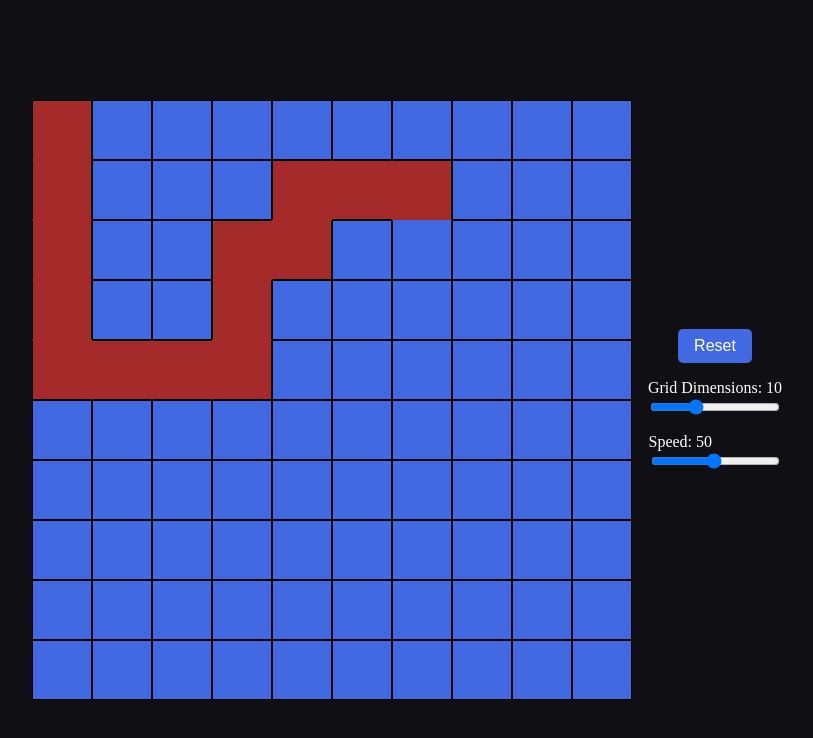
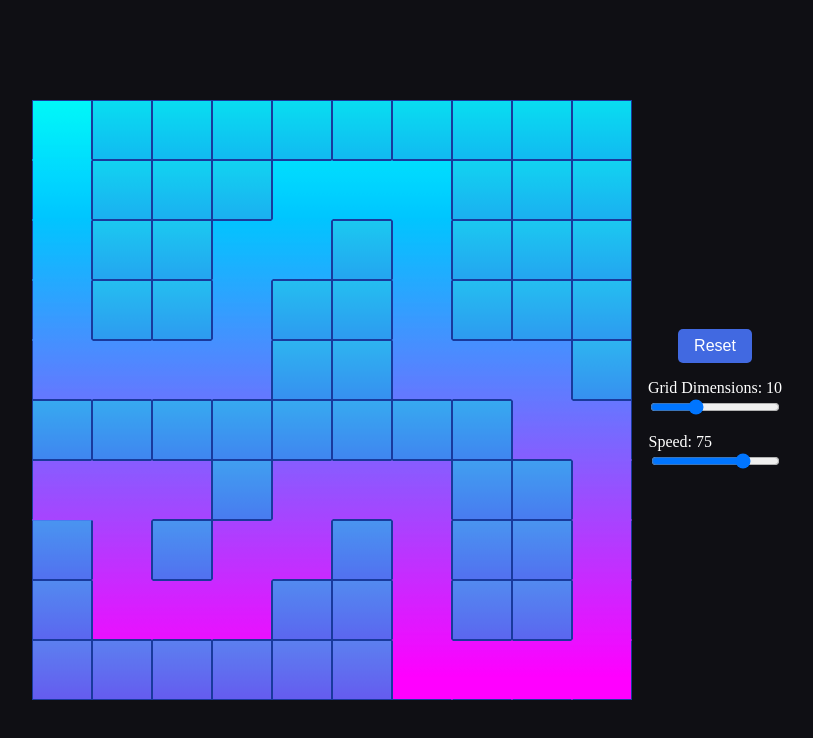
Before and after one commit to johnrdoty92/maze-generator, a React (Vite) app: page / in a window 1280 px wide. Shown: the top 738 px of the page, without its empty margins (233-1046 px from the left). Built offline with nearby package versions, Linux system fonts and the light colour scheme.

Commit message:
change styles

```diff
--- a/src/App.css
+++ b/src/App.css
@@ -1,5 +1,8 @@
 :root {
   --border-width: 1px;
+  --border-color: rgb(25, 58, 157);
+  --cell-bg: linear-gradient(rgba(0, 217, 255, 0.5), rgba(0, 166, 255, 0.5));
+  --grid-bg: linear-gradient(rgb(17, 226, 226),rgb(202, 17, 223));
 }
 
 .container {
@@ -53,6 +56,7 @@
   aspect-ratio: 1 / 1;
   display: flex;
   flex-direction: column;
+  background: var(--grid-bg);
 }
 
 .row {
@@ -67,16 +71,17 @@
   display: grid;
   place-items: center;
   font-size: clamp(8px, 1em, 14px);
-  background-color:royalblue;
+  background: var(--cell-bg);
   border-collapse: collapse;
-  border-top: var(--border-width) solid black;
-  border-left: var(--border-width) solid black;
-  border-right: var(--border-width) solid black;
-  border-bottom: var(--border-width) solid black;
+  border-top: var(--border-width) solid var(--border-color);
+  border-left: var(--border-width) solid var(--border-color);
+  border-right: var(--border-width) solid var(--border-color);
+  border-bottom: var(--border-width) solid var(--border-color);
 }
 
 .visited {
-  background-color: brown;
+  background: none;
+  backdrop-filter: saturate(1.5);
 }
 
 .top {
--- a/src/App.tsx
+++ b/src/App.tsx
@@ -40,15 +40,15 @@ const getNextDirection = (currentCell: [number, number], nextCell: [number, numb
 const sleep = (ms: number) => new Promise(resolve => setTimeout(resolve, ms))
 
 const interpolateDelay = (speed: number) => {
-  const SLOWEST_SPEED_IN_MS = 750;
-  const FASTEST_SPEED_IN_MS = 10;
+  const SLOWEST_SPEED_IN_MS = 500;
+  const FASTEST_SPEED_IN_MS = 5;
   const increments = (FASTEST_SPEED_IN_MS - SLOWEST_SPEED_IN_MS) / SPEED.max;
   return SLOWEST_SPEED_IN_MS + (increments * speed)
 }
 
 function App() {
   const [gridDimensions, setGridDimensions] = useState(10);
-  const [speed, setSpeed] = useState(50);
+  const [speed, setSpeed] = useState(75);
   const ROWS = (Array(gridDimensions)
     .fill(0)
     .map((_, i) => Array(gridDimensions).fill(0).map<[number, number]>((_, j) => ([i, j])))
```
